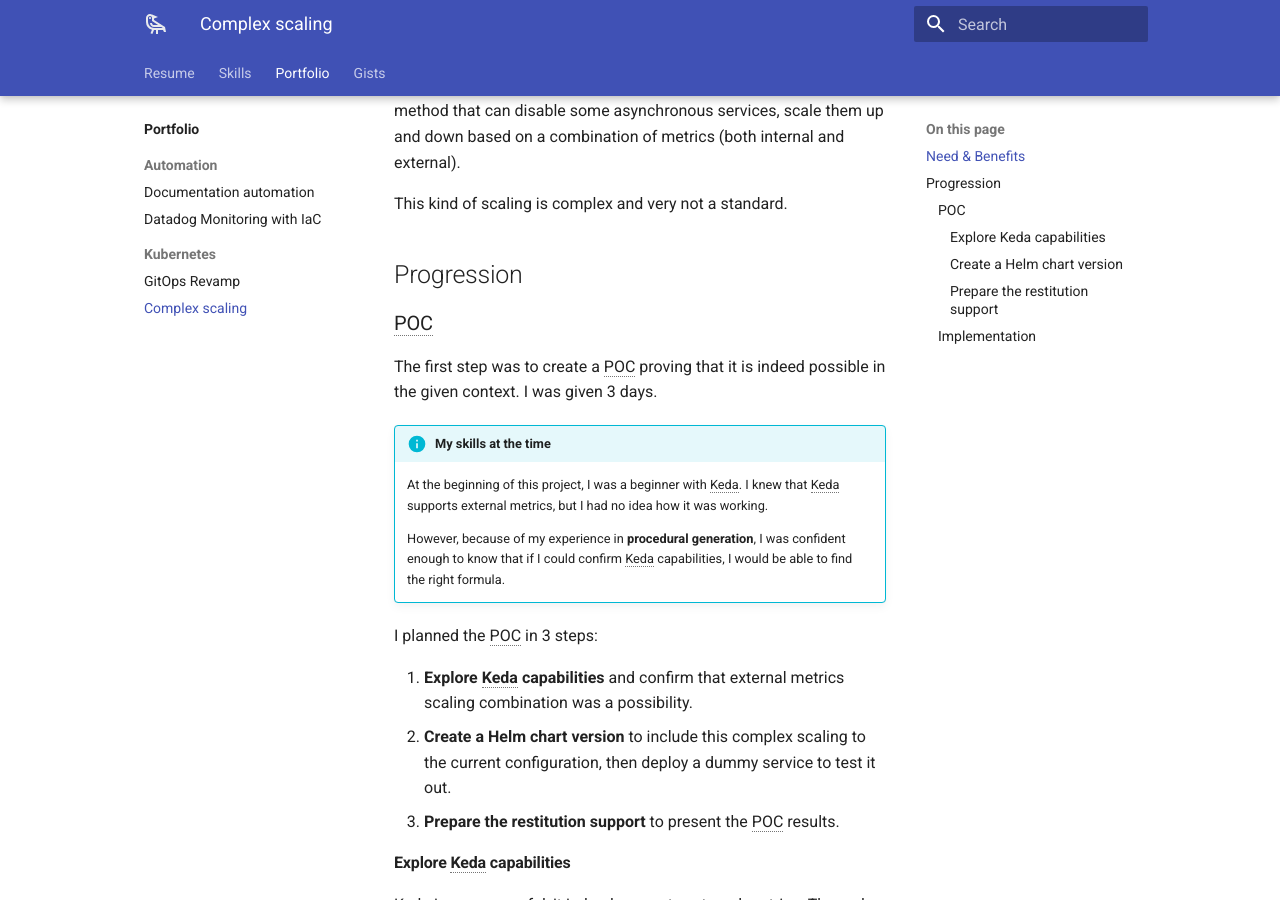
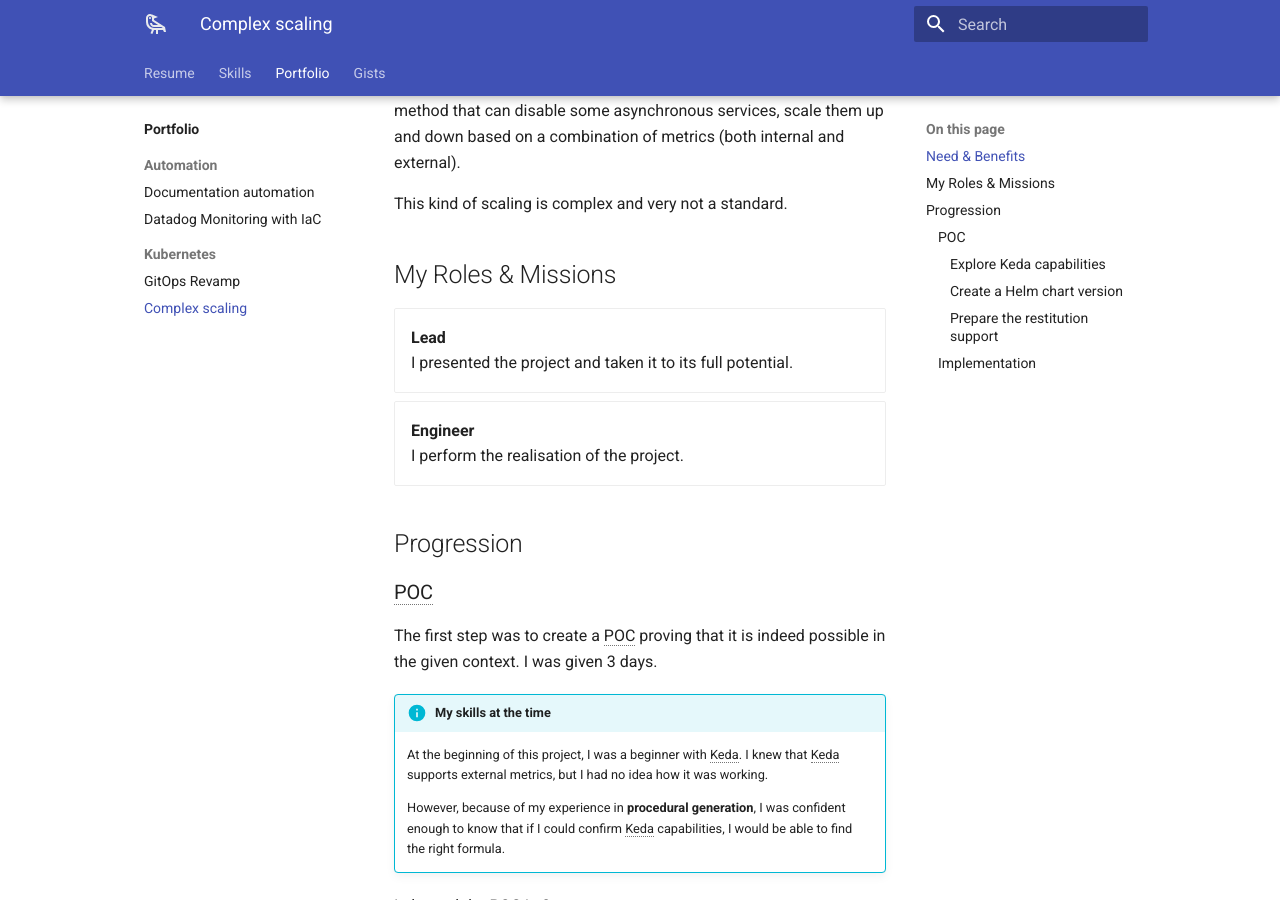
Before and after one commit to robinlioret/cv-en, an MkDocs documentation site: the page built from docs/portfolio/kubernetes/complex-scaling.md, in a window 1280 px wide and 900 px high, scrolled down 826 px. Built offline with MkDocs 1.6.1 and Material for MkDocs 9.7.7, drawn with Linux system fonts in a browser that asks for light colours.

Commit message:
feat: portfolio: complex-scaling: add role and missions

```diff
--- a/docs/portfolio/kubernetes/complex-scaling.md
+++ b/docs/portfolio/kubernetes/complex-scaling.md
@@ -23,6 +23,15 @@ outage of the application. To optimize all of this, we wanted an auto-scaling me
 services, scale them up and down based on a combination of metrics (both internal and external).
 
 This kind of scaling is complex and very not a standard.
+
+## My Roles & Missions
+
+[//]: # (@formatter:off)
+<div class="grid cards" markdown>
+- <b>Lead</b><br/>I presented the project and taken it to its full potential.
+- <b>Engineer</b><br/>I perform the realisation of the project.
+</div>
+[//]: # (@formatter:on)
 
 ## Progression
 
```
